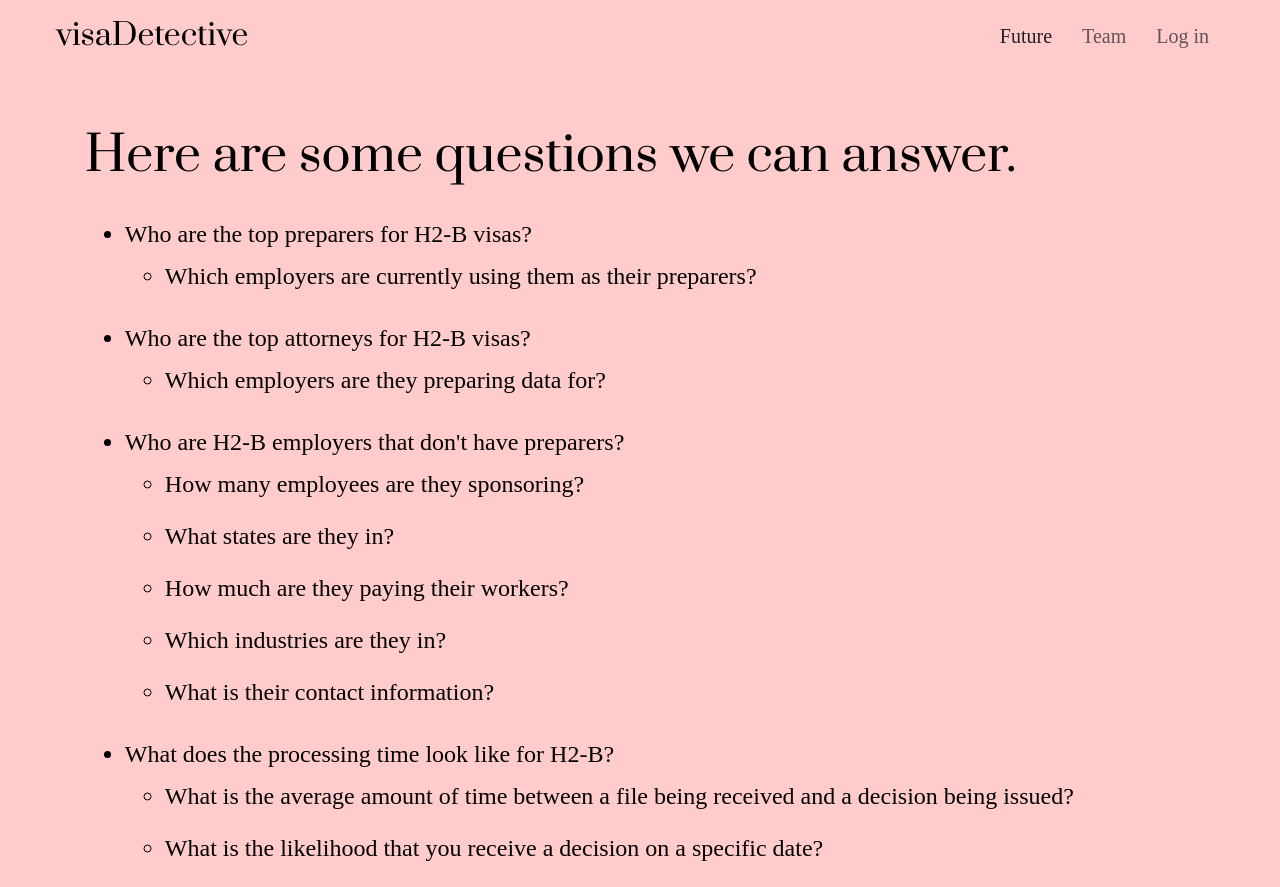
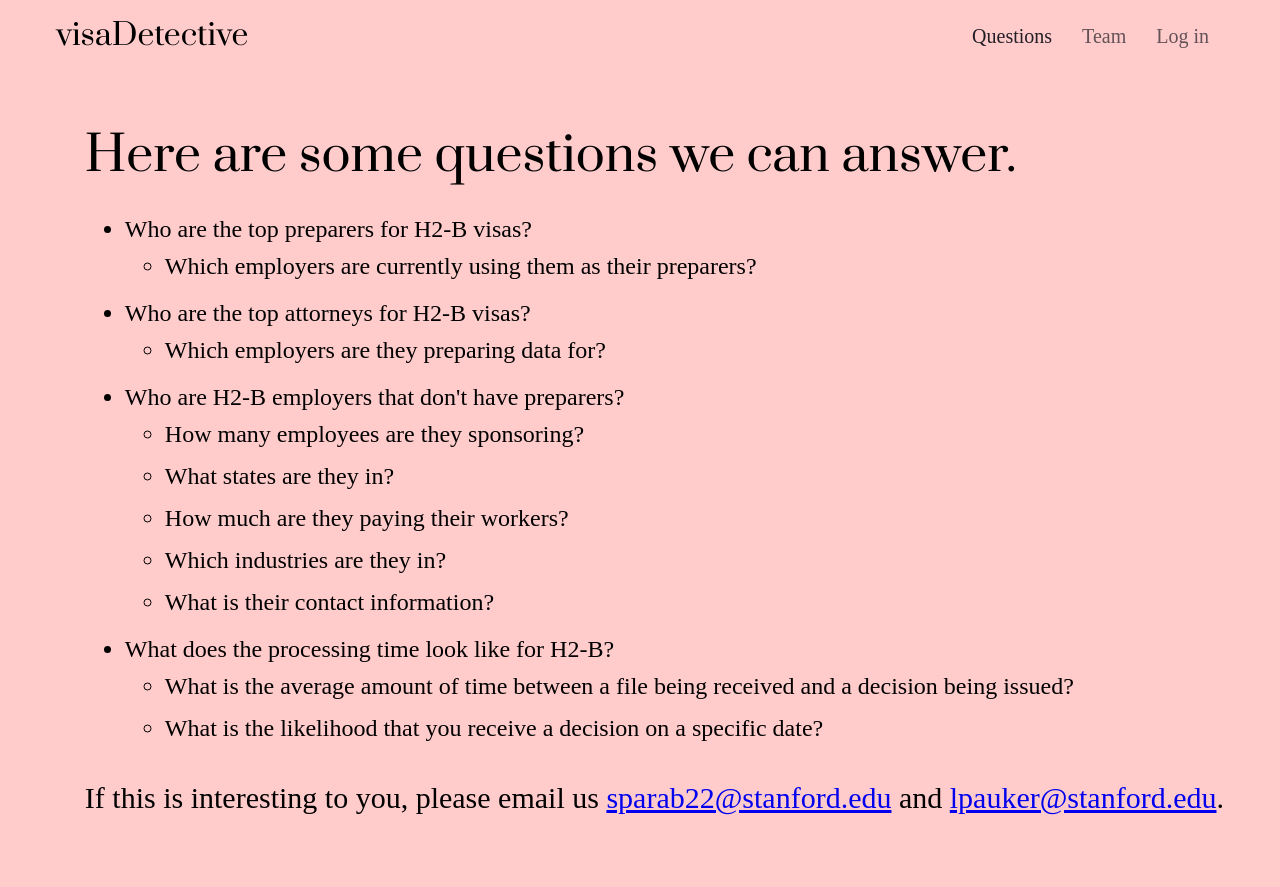
Before and after one commit to lucaspauker/visa-visualization, a Gatsby site: page / in a window 1280 px wide. Shown: the top 887 px of the page. Built offline with nearby package versions, Linux system fonts and the light colour scheme; Gatsby itself is replaced by a stand-in of ours; a web font is replaced by a local one.

Commit message:
Small updates

```diff
--- a/src/components/common/Navbar/Navbar.js
+++ b/src/components/common/Navbar/Navbar.js
@@ -17,9 +17,8 @@ import {
 
 import { ReactComponent as MenuIcon } from '@static/icons/menu.svg';
 
-let NAV_ITEMS = ['Report', 'Future', 'Team'];
-let NAV_ITEMS_S = ['Future', 'Team'];
-let NAV_ITEMS_L = ['report', 'future', 'team'];
+let NAV_ITEMS = ['Report', 'Questions', 'Team'];
+let NAV_ITEMS_S = ['Questions', 'Team'];
 
 class Navbar extends Component {
   state = {
--- a/src/components/sections/Brands.js
+++ b/src/components/sections/Brands.js
@@ -30,7 +30,7 @@ const UsedBy = () => (
       }
     `}
     render={data => (
-      <Section id="future" accent>
+      <Section id="questions" accent>
         <StyledContainer>
           <div>
             <h1>Here are some questions we can answer.</h1>
--- a/src/styles/GlobalStyles.js
+++ b/src/styles/GlobalStyles.js
@@ -74,10 +74,10 @@ const GlobalStyles = createGlobalStyle`
     }
   }
 
-  #future ul {
+  #questions ul {
     ${props => props.theme.font_size.regular};
     li {
-      padding: 10px 0px;
+      padding: 5px 0px;
     }
   }
 
```
